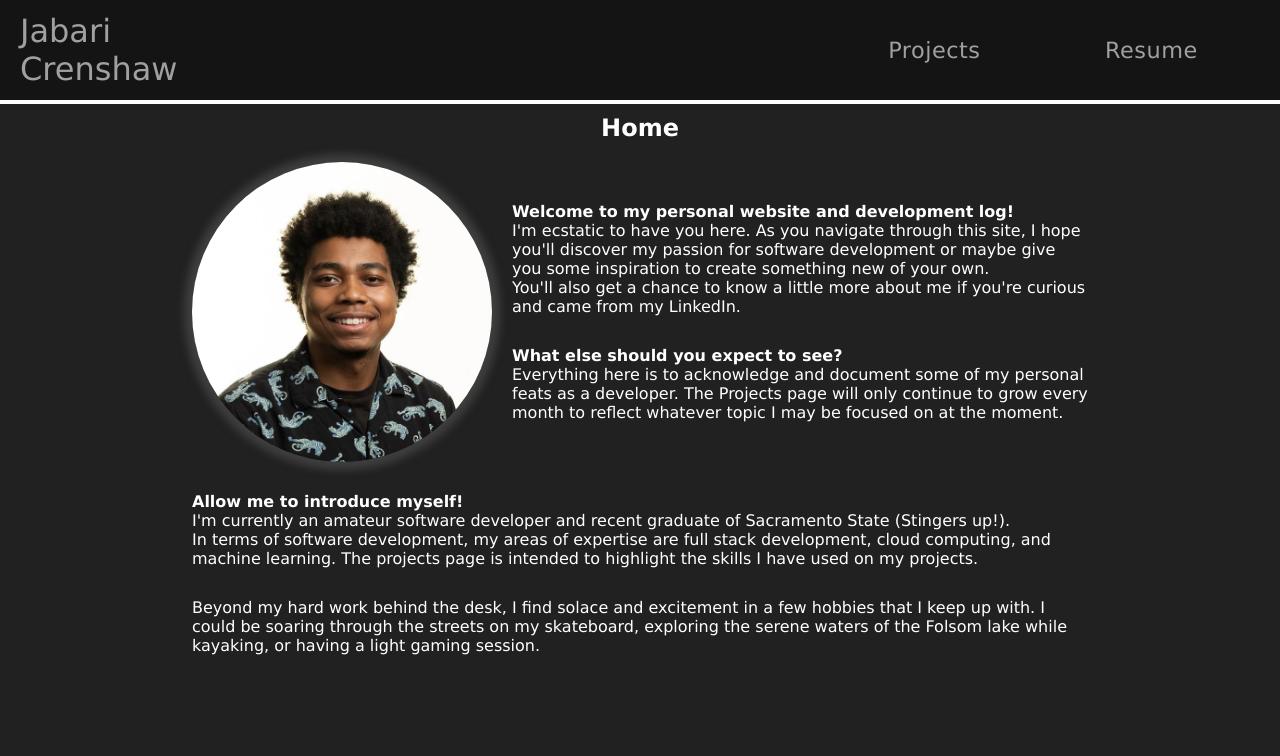
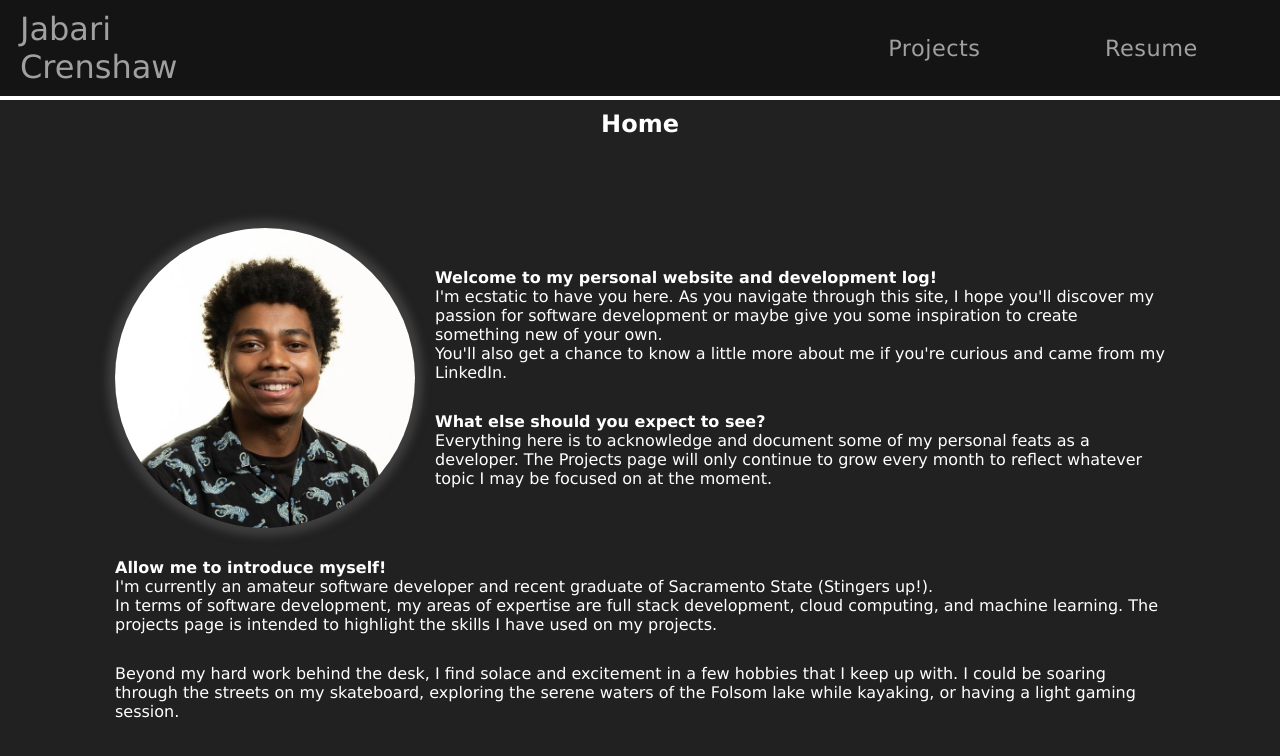
Before and after one commit to jabaricrenshaw/Personal_Website, a Nuxt app: page / in a window 1280 px wide. Shown: the top 756 px of the page. Built offline with nearby package versions, Linux system fonts and the light colour scheme.

Commit message:
updates to style and files

```diff
--- a/components/FileViewer.vue
+++ b/components/FileViewer.vue
@@ -1,8 +1,6 @@
 <template>
     <main>
-        <iframe src="https://drive.google.com/file/d/1pBmhmPDLZ0XpeL86IlaxGhkehv4ZiV7E/preview?usp=sharing"></iframe>
-
-
+        <iframe src="https://drive.google.com/file/d/1n3zhdr_i6xHWIKfX5mTZdPr0P6aj25AM/preview?usp=sharing"></iframe>
     </main>
 </template>
 
@@ -13,9 +11,10 @@
 <style lang="css" scoped>
 main {
     width: 100%;
-    height: 84vh;
+    height: 90vh;
     display: flex;
     justify-content: center;
+    padding-bottom: 10%;
 }
 iframe {
     width: 65%;
--- a/pages/index.vue
+++ b/pages/index.vue
@@ -3,10 +3,8 @@
     <Header />
     <div class="content">
       <h2 id="pageheader">Home</h2>
+
       <div class="home-wrapper">
-
-
-
         <div class="section-one add-bottom-pad">
           <div class='profile-img'>
             <img  src='images/profileimage.jpg'/>
@@ -71,14 +69,16 @@ import Header from '~/components/TopHeader.vue';
 <style lang="css" scoped>
 main {
   height: 100vh;
+  display: flex;
+  flex-direction: column;
 }
 .content {
-  background-color: #212121;
+  height: 100%;
   width: 100%;
   padding-top: 10px;
+  display: flex;
+  flex-direction: column;
   color: white;
-  /*display: flex;
-  flex-direction: column;*/
 }
 .profile-img {
   height: 300px;
@@ -96,7 +96,10 @@ main {
   color: white;
 }
 .home-wrapper {
-  padding: 20px 15% 0 15%;
+  display: flex;
+  flex-direction: column;
+  height: 70%;
+  width: 90%;
   margin: auto;
   max-width: 1050px;
 }
--- a/pages/projects/index.vue
+++ b/pages/projects/index.vue
@@ -201,10 +201,13 @@
           </div>
         </div>
 
+
+
         <div class="project-main-header">
           <h3>Games / Graphics</h3>
           <p class="project-section-desc"></p>
         </div>
+
         <div class="wrapper wrapper-left">
           <div class="project-section project-section-left">
             <p class="project-section-header">Mandelbrot Set</p>
@@ -243,6 +246,36 @@
 
         <div class="wrapper wrapper-right">
           <div class="project-section project-section-right">
+            <p class="project-section-header">Physics Simulation</p>
+            <p class="project-section-desc">
+              Once again, this project was made using
+              <a
+                class="external-link"
+                href="https://www.raylib.com/"
+                target="_blank"
+                >Raylib</a
+              >
+              in C++. I wanted to apply the concepts of kinematics, gravity,
+              and force based physics in a "real-time" environment where the
+              code is as period correct as possible. I would hope that
+              if this project is written well enough going forward, that
+              I could begin to support others to fork this project as a good base
+              for their own physics visualization ideas.
+              <a
+                class="external-link"
+                href="https://github.com/jabaricrenshaw/Physics_Sim"
+                target="_blank"
+                >here</a
+              >! View the README to get started.
+            </p>
+          </div>
+          <div class="project-section-image-left">
+            <img src='images/fsx.gif' />
+          </div>
+        </div>
+
+        <div class="wrapper wrapper-left">
+          <div class="project-section project-section-left">
             <p class="project-section-header">Flappy Fish</p>
             <p class="project-section-desc">
               Made using the
@@ -265,13 +298,13 @@
               >!
             </p>
           </div>
-          <div class="project-section-image-right">
+          <div class="project-section-image-left">
             <img src='images/fish.png' style="transform: rotate(-30deg); max-height: 60px;" />
           </div>
         </div>
 
-        <div class="wrapper wrapper-left">
-          <div class="project-section project-section-left">
+        <div class="wrapper wrapper-right">
+          <div class="project-section project-section-right">
             <p class="project-section-header">Spider "Walk-It" Game</p>
             <p class="project-section-desc">
               Made using the
@@ -360,6 +393,7 @@
             <img src='images/dashboard.png' />
           </div>
         </div>
+
       </div>
     </div>
   </main>
--- a/pages/resume/index.vue
+++ b/pages/resume/index.vue
@@ -25,12 +25,11 @@ h2 {
 .content {
   width: 100%;
   text-align: center;
-  padding-top: 15px;
+  padding-top: 10px;
   background-color: #212121;
 }
 
 #pageheader{
-  margin-top: -5px;
   padding-bottom: 20px;
 }
 </style>
```
Also changed, not shown: 1 other file (tests, documents, lock files or other folders).
